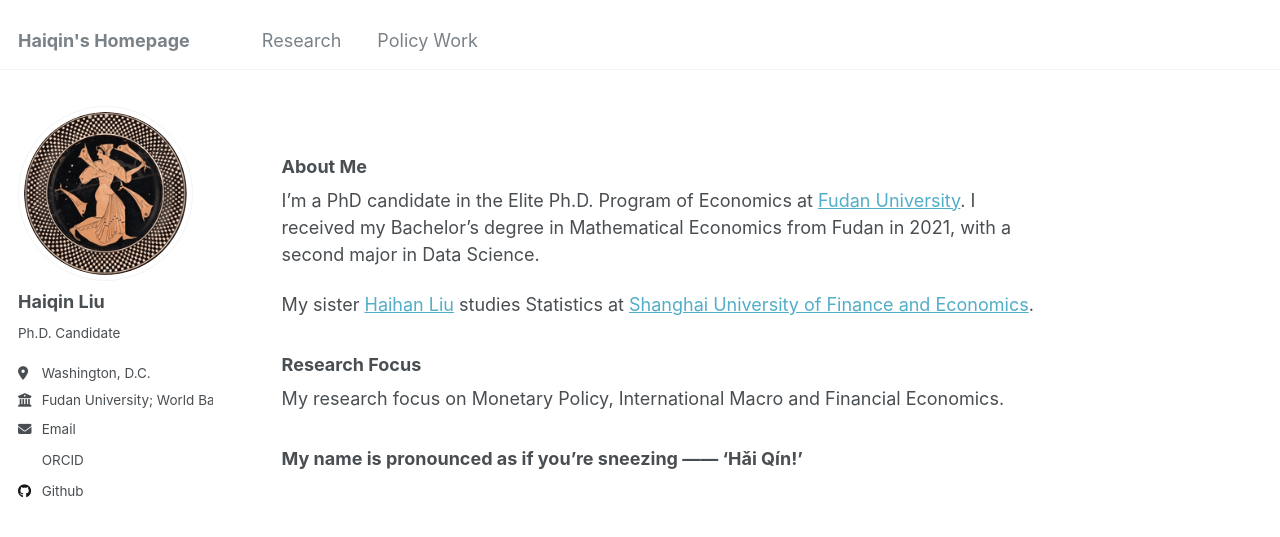
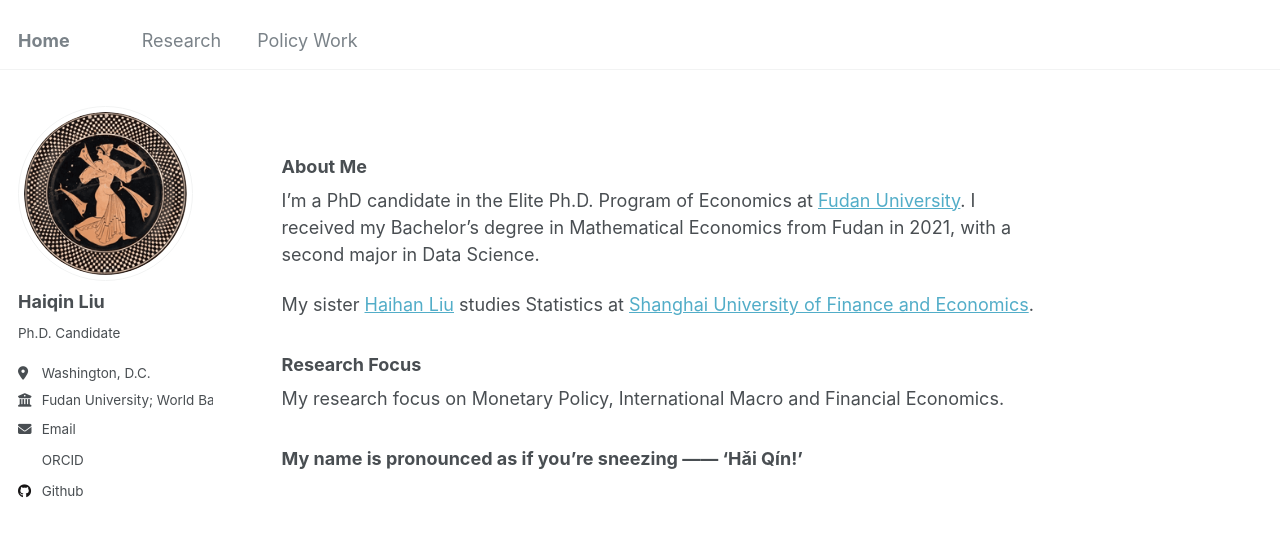
Before and after one commit to liuhaiqinFDU/liuhaiqinFDU.github.io, a Jekyll site: the page built from about.md, in a window 1280 px wide. Shown: the top 537 px of the page. Built offline with Jekyll 4.4.1, drawn with Linux system fonts in a browser that asks for light colours; some web fonts are replaced.

Commit message:
Update _config.yml

```diff
--- a/_config.yml
+++ b/_config.yml
@@ -8,7 +8,7 @@
 
 # Basic Site Settings
 locale                   : "en-US"
-title                    : "Haiqin's Homepage"
+title                    : "Home" #Haiqin's Homepage
 title_separator          : "-"
 name                     : &name "Haiqin Liu"
 description              : &description "" #personal description My name is pronounced as if you're sneezing
```
